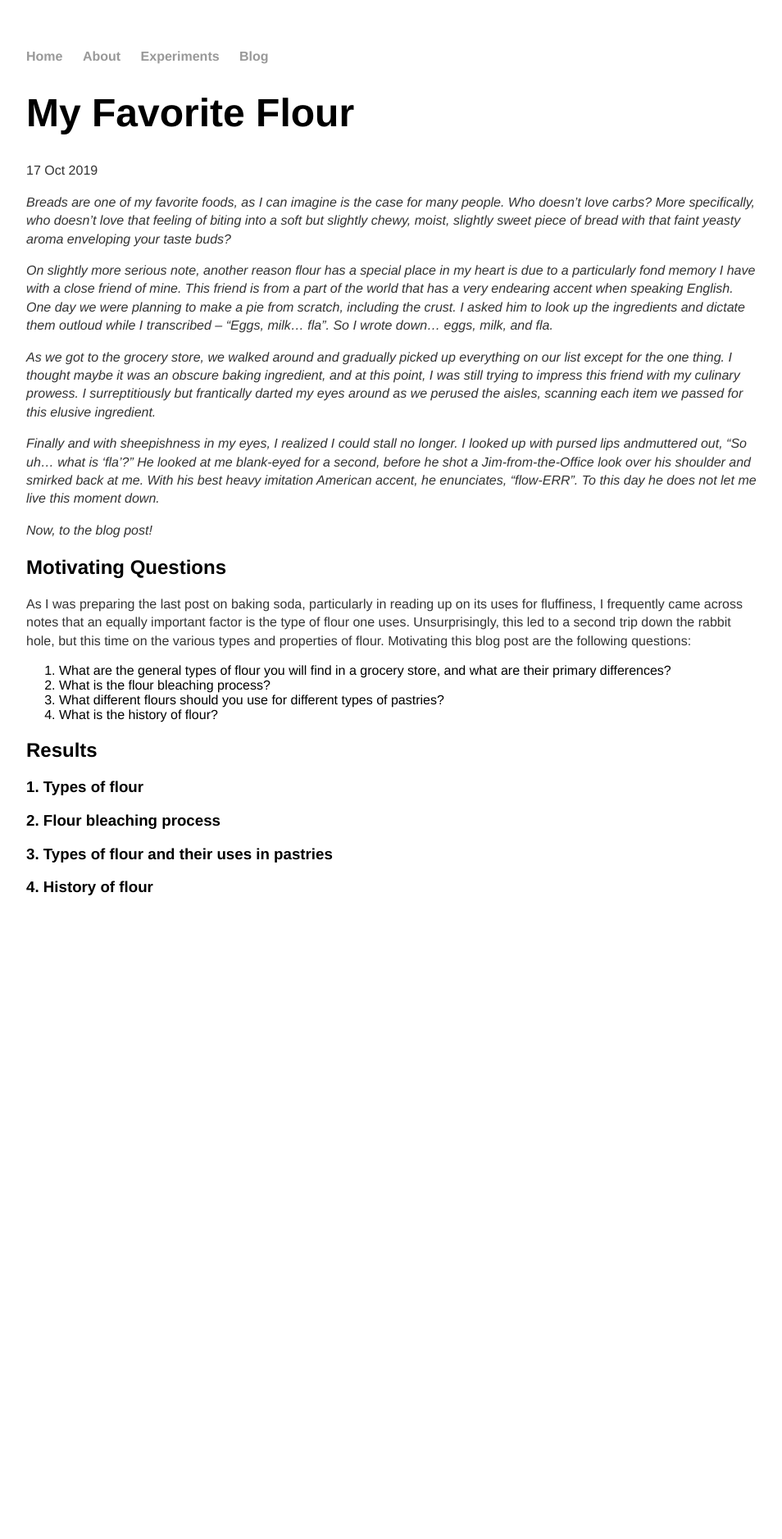
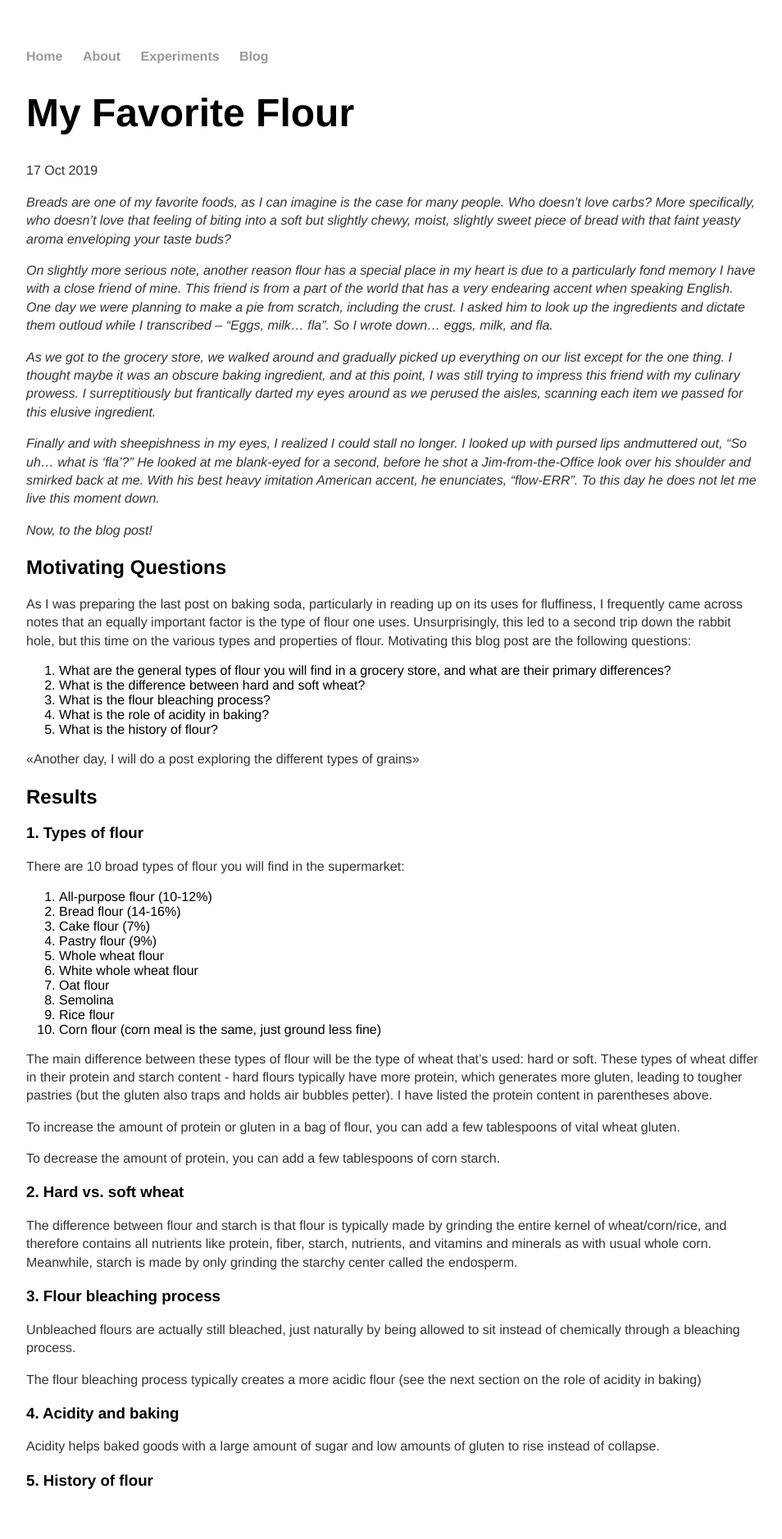
Before and after one commit to potashium/potashium.github.io, a Jekyll site: the page built from _posts/2019-10-17-my-favorite-flour.md, in a window 1280 px wide. Shown: the whole page at 82% size, without its empty margins (160-1114 px from the left). Built offline with Jekyll 4.4.1, drawn with Linux system fonts in a browser that asks for light colours; before the commit the page ends 1153 px from its top, so only the background shows below that.

Commit message:
Update 2019-10-17-my-favorite-flour.md

```diff
--- a/_posts/2019-10-17-my-favorite-flour.md
+++ b/_posts/2019-10-17-my-favorite-flour.md
@@ -19,16 +19,48 @@ date: 2019-10-17
 As I was preparing the last post on baking soda, particularly in reading up on its uses for fluffiness, I frequently came across notes that an equally important factor is the type of flour one uses. Unsurprisingly, this led to a second trip down the rabbit hole, but this time on the various types and properties of flour. Motivating this blog post are the following questions:
 
 1. What are the general types of flour you will find in a grocery store, and what are their primary differences?
-2. What is the flour bleaching process?
-3. What different flours should you use for different types of pastries?
-4. What is the history of flour?
+2. What is the difference between hard and soft wheat?
+3. What is the flour bleaching process?
+4. What is the role of acidity in baking?
+5. What is the history of flour?
+
+<<Another day, I will do a post exploring the different types of grains>>
 
 ## Results
 
 ### 1. Types of flour
 
-### 2. Flour bleaching process
+There are 10 broad types of flour you will find in the supermarket:
 
-### 3. Types of flour and their uses in pastries
+1. All-purpose flour (10-12%)
+2. Bread flour (14-16%)
+3. Cake flour (7%)
+4. Pastry flour (9%)
+5. Whole wheat flour
+6. White whole wheat flour
+7. Oat flour
+8. Semolina
+9. Rice flour
+10. Corn flour (corn meal is the same, just ground less fine)
 
-### 4. History of flour
+The main difference between these types of flour will be the type of wheat that's used: hard or soft. These types of wheat differ in their protein and starch content - hard flours typically have more protein, which generates more gluten, leading to tougher pastries (but the gluten also traps and holds air bubbles petter). I have listed the protein content in parentheses above.
+
+To increase the amount of protein or gluten in a bag of flour, you can add a few tablespoons of vital wheat gluten.
+
+To decrease the amount of protein, you can add a few tablespoons of corn starch.
+
+### 2. Hard vs. soft wheat
+
+The difference between flour and starch is that flour is typically made by grinding the entire kernel of wheat/corn/rice, and therefore contains all nutrients like protein, fiber, starch, nutrients, and vitamins and minerals as with usual whole corn. Meanwhile, starch is made by only grinding the starchy center called the endosperm.
+
+### 3. Flour bleaching process
+
+Unbleached flours are actually still bleached, just naturally by being allowed to sit instead of chemically through a bleaching process.
+
+The flour bleaching process typically creates a more acidic flour (see the next section on the role of acidity in baking)
+
+### 4. Acidity and baking
+
+Acidity helps baked goods with a large amount of sugar and low amounts of gluten to rise instead of collapse.
+
+### 5. History of flour
```
